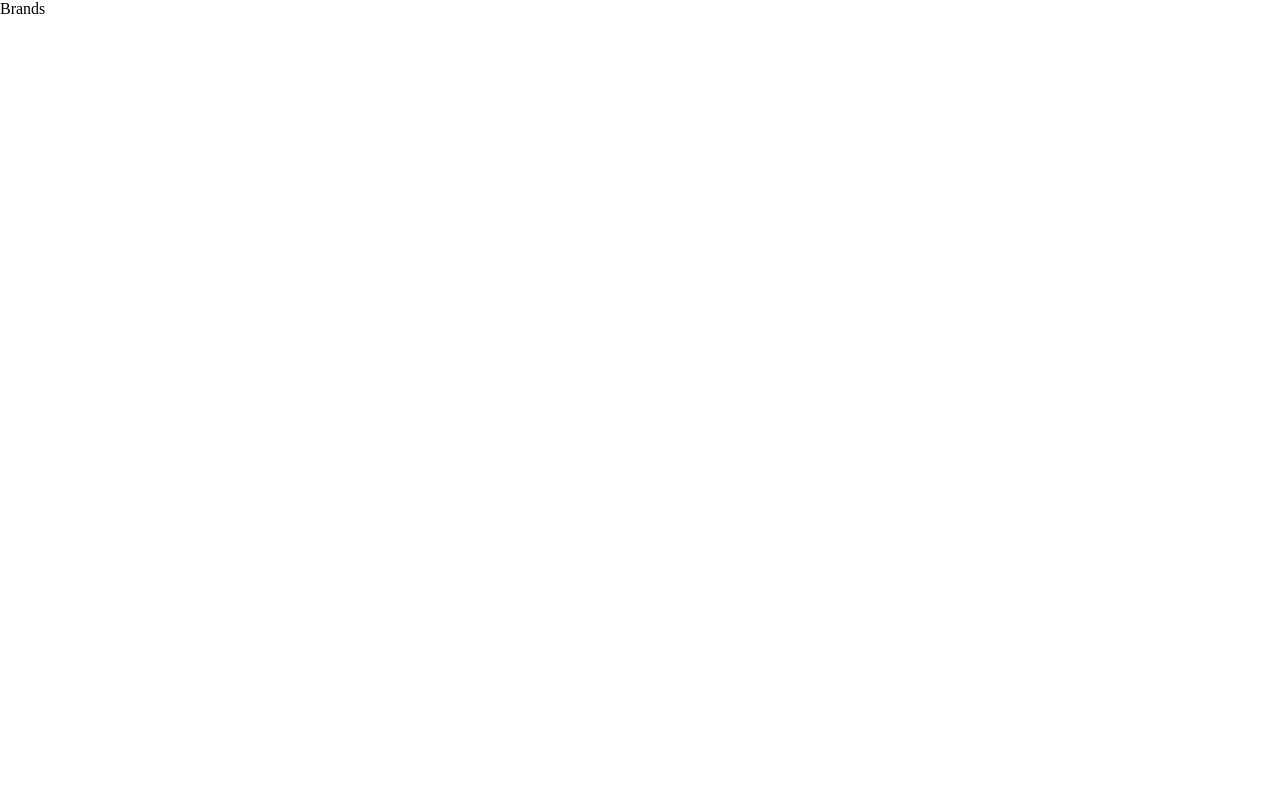
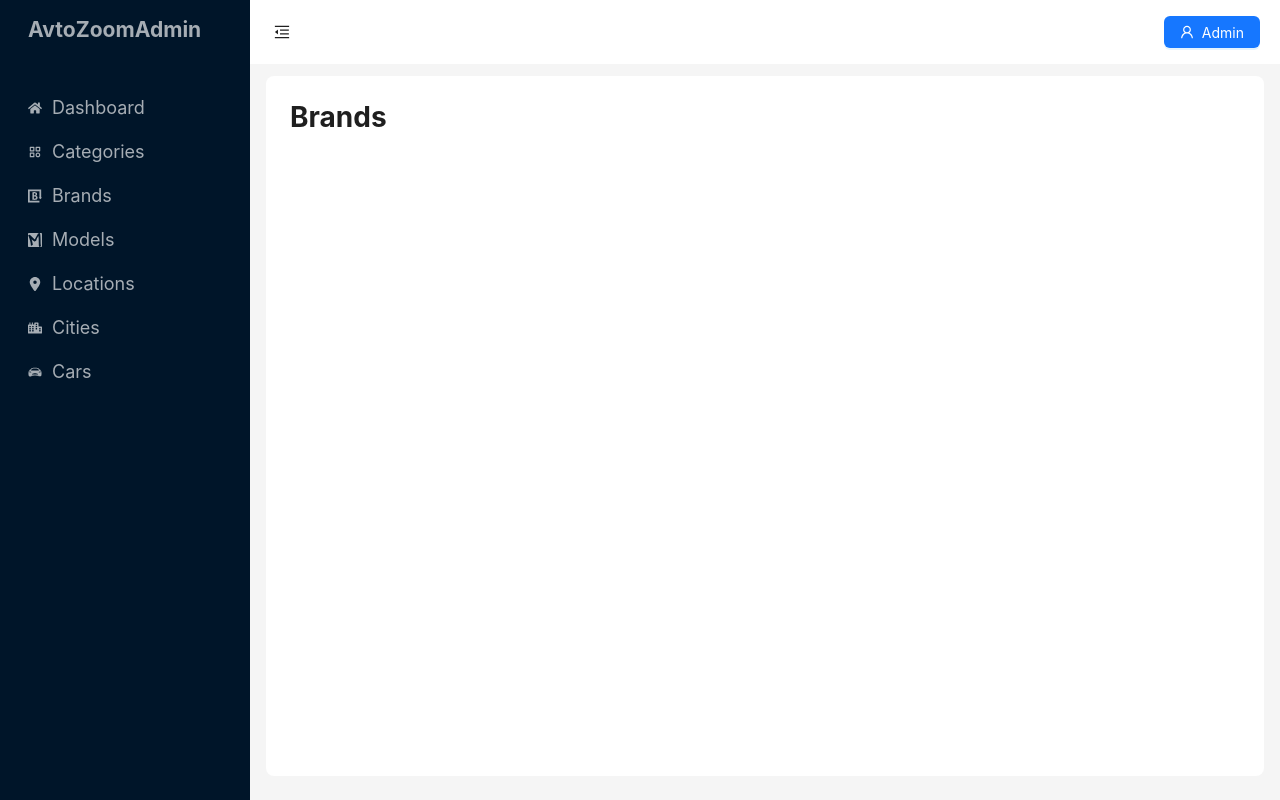
Before and after one commit to Komiljon01/autozoom-admin, a React (Vite) app: page /home/brands in a window 1280 px wide. Built offline with nearby package versions, Linux system fonts and the light colour scheme.

Commit message:
add home page layout

```diff
--- a/src/App.jsx
+++ b/src/App.jsx
@@ -6,7 +6,8 @@ import {
   RouterProvider,
 } from "react-router-dom";
 import Login from "./pages/Login/Login";
-import Home from "./pages/Home";
+import Home from "./pages/Home/Home";
+import Dashboard from "./components/dashboard/Dashboard";
 import Brands from "./components/brands/Brands";
 import Cars from "./components/cars/Cars";
 import Categories from "./components/categories/Categories";
@@ -20,6 +21,7 @@ function App() {
       <Route path="/">
         <Route index element={<Login />} />
         <Route path="home" element={<Home />}>
+          <Route index path="dashboard" element={<Dashboard />} />
           <Route path="cars" element={<Cars />} />
           <Route path="locations" element={<Locations />} />
           <Route path="brands" element={<Brands />} />
--- a/src/components/brands/Brands.jsx
+++ b/src/components/brands/Brands.jsx
@@ -1,5 +1,7 @@
 function Brands() {
-  return <div>Brands</div>;
+  return <div>
+    <h1>Brands</h1>
+  </div>;
 }
 
 export default Brands;
--- a/src/components/cars/Cars.jsx
+++ b/src/components/cars/Cars.jsx
@@ -1,5 +1,9 @@
 function Cars() {
-  return <div>Cars</div>;
+  return (
+    <div>
+      <h1>Cars</h1>
+    </div>
+  );
 }
 
 export default Cars;
--- a/src/components/categories/Categories.jsx
+++ b/src/components/categories/Categories.jsx
@@ -1,5 +1,9 @@
 function Categories() {
-    return <div>Categories</div>;
-  }
+  return (
+    <div>
+      <h1>Categories</h1>
+    </div>
+  );
+}
 
-  export default Categories;
+export default Categories;
--- a/src/components/cities/Cities.jsx
+++ b/src/components/cities/Cities.jsx
@@ -1,5 +1,9 @@
 function Cities() {
-    return <div>Cities</div>;
-  }
+  return (
+    <div>
+      <h1>Cities</h1>
+    </div>
+  );
+}
 
-  export default Cities;
+export default Cities;
--- /dev/null
+++ b/src/components/dashboard/Dashboard.jsx
@@ -0,0 +1,9 @@
+function Dashboard() {
+  return (
+    <div>
+      <h1>Welcome to Dashboard Page</h1>
+    </div>
+  );
+}
+
+export default Dashboard;
--- a/src/components/locations/Locations.jsx
+++ b/src/components/locations/Locations.jsx
@@ -1,5 +1,9 @@
 function Locations() {
-    return <div>Locations</div>;
-  }
+  return (
+    <div>
+      <h1>Locations</h1>
+    </div>
+  );
+}
 
-  export default Locations;
+export default Locations;
--- a/src/components/models/Models.jsx
+++ b/src/components/models/Models.jsx
@@ -1,5 +1,9 @@
 function Models() {
-  return <div>Models</div>;
+  return (
+    <div>
+      <h1>Models</h1>
+    </div>
+  );
 }
 
 export default Models;
--- a/src/pages/Home.jsx
+++ /dev/null
@@ -1,11 +0,0 @@
-import { Outlet } from "react-router-dom";
-
-function Home() {
-  return (
-    <div>
-      <Outlet />
-    </div>
-  );
-}
-
-export default Home;
--- /dev/null
+++ b/src/pages/Home/Home.css
@@ -0,0 +1,45 @@
+#navbar-lists {
+  display: flex;
+  align-items: center;
+  justify-content: space-between;
+  padding-right: 20px;
+}
+
+#navbar {
+  transition: width 0.1s ease;
+}
+
+.sider {
+  height: 100vh;
+  position: sticky !important;
+  top: 0;
+  left: 0;
+  bottom: 0;
+}
+
+.content {
+  margin-top: 76px !important;
+}
+
+.ant-menu-title-content {
+  font-size: 18px;
+}
+
+.ant-menu li:nth-child(1) {
+  position: relative;
+  font-size: 20px;
+  margin-top: 10px;
+  margin-bottom: 38px;
+}
+
+.ant-menu li:nth-child(1).ant-menu-item-selected {
+  background-color: transparent;
+  color: inherit;
+}
+
+.ant-menu li:nth-child(1) img {
+  position: absolute;
+  top: 50%;
+  left: 50%;
+  transform: translate(-50%, -50%);
+}
--- /dev/null
+++ b/src/pages/Home/Home.jsx
@@ -0,0 +1,173 @@
+import "./Home.css";
+import { useState } from "react";
+import { Link, Outlet, useNavigate } from "react-router-dom";
+import { Button, Dropdown, Layout, Menu, theme } from "antd";
+const { Header, Sider, Content } = Layout;
+
+// Icons
+import { FaHome } from "react-icons/fa";
+import { BiCategory } from "react-icons/bi";
+import { SiBrandfolder } from "react-icons/si";
+import { SiThemodelsresource } from "react-icons/si";
+import { FaLocationDot } from "react-icons/fa6";
+import { FaCity } from "react-icons/fa";
+import { IoCarSport } from "react-icons/io5";
+import {
+  MenuFoldOutlined,
+  MenuUnfoldOutlined,
+  UserOutlined,
+} from "@ant-design/icons";
+
+import logo from "../../assets/autozoom.svg";
+
+function Home() {
+  const [collapsed, setCollapsed] = useState(false);
+  const {
+    token: { colorBgContainer, borderRadiusLG },
+  } = theme.useToken();
+  const navigate = useNavigate();
+
+  const items = [
+    {
+      key: "1",
+      label: (
+        <Link
+          onClick={() => {
+            navigate("/");
+            localStorage.removeItem("access_token");
+          }}
+        >
+          Log Out
+        </Link>
+      ),
+    },
+  ];
+
+  return (
+    <Layout>
+      <Sider
+        trigger={null}
+        collapsible
+        collapsed={collapsed}
+        className="sider"
+        width={250}
+      >
+        <div className="demo-logo-vertical" />
+        <Menu
+          theme="dark"
+          mode="inline"
+          defaultSelectedKeys={["0"]}
+          items={[
+            {
+              key: "0",
+              icon: collapsed && <img src={logo} />,
+              label: (
+                <Link>
+                  <h3>AvtoZoomAdmin</h3>
+                </Link>
+              ),
+            },
+            {
+              key: "1",
+              icon: <FaHome />,
+              label: <Link to="dashboard">Dashboard</Link>,
+            },
+            {
+              key: "2",
+              icon: <BiCategory />,
+              label: <Link to="categories">Categories</Link>,
+            },
+            {
+              key: "3",
+              icon: <SiBrandfolder />,
+              label: <Link to="brands">Brands</Link>,
+            },
+            {
+              key: "4",
+              icon: <SiThemodelsresource />,
+              label: <Link to="models">Models</Link>,
+            },
+            {
+              key: "5",
+              icon: <FaLocationDot />,
+              label: <Link to="locations">Locations</Link>,
+            },
+            {
+              key: "6",
+              icon: <FaCity />,
+              label: <Link to="cities">Cities</Link>,
+            },
+            {
+              key: "7",
+              icon: <IoCarSport />,
+              label: <Link to="cars">Cars</Link>,
+            },
+          ]}
+        />
+      </Sider>
+
+      <Layout>
+        <Header
+          id="navbar"
+          style={
+            collapsed
+              ? {
+                  padding: 0,
+                  background: colorBgContainer,
+                  position: "fixed",
+                  right: 0,
+                  width: "calc(100% - 80px)",
+                }
+              : {
+                  padding: 0,
+                  background: colorBgContainer,
+                  position: "fixed",
+                  right: 0,
+                  width: "calc(100% - 250px)",
+                }
+          }
+        >
+          <div id="navbar-lists">
+            <Button
+              type="text"
+              icon={collapsed ? <MenuUnfoldOutlined /> : <MenuFoldOutlined />}
+              onClick={() => setCollapsed(!collapsed)}
+              style={{
+                fontSize: "16px",
+                width: 64,
+                height: 64,
+              }}
+            />
+
+            <Dropdown
+              menu={{
+                items,
+              }}
+              placement="bottom"
+              arrow
+            >
+              <Button type="primary">
+                <UserOutlined />
+                Admin
+              </Button>
+            </Dropdown>
+          </div>
+        </Header>
+        <Content
+          style={{
+            margin: "24px 16px",
+            padding: 24,
+            minHeight: 280,
+            background: colorBgContainer,
+            borderRadius: borderRadiusLG,
+          }}
+          className="content"
+        >
+          <Outlet />
+        </Content>
+      </Layout>
+    </Layout>
+  );
+}
+
+export default Home;
```
